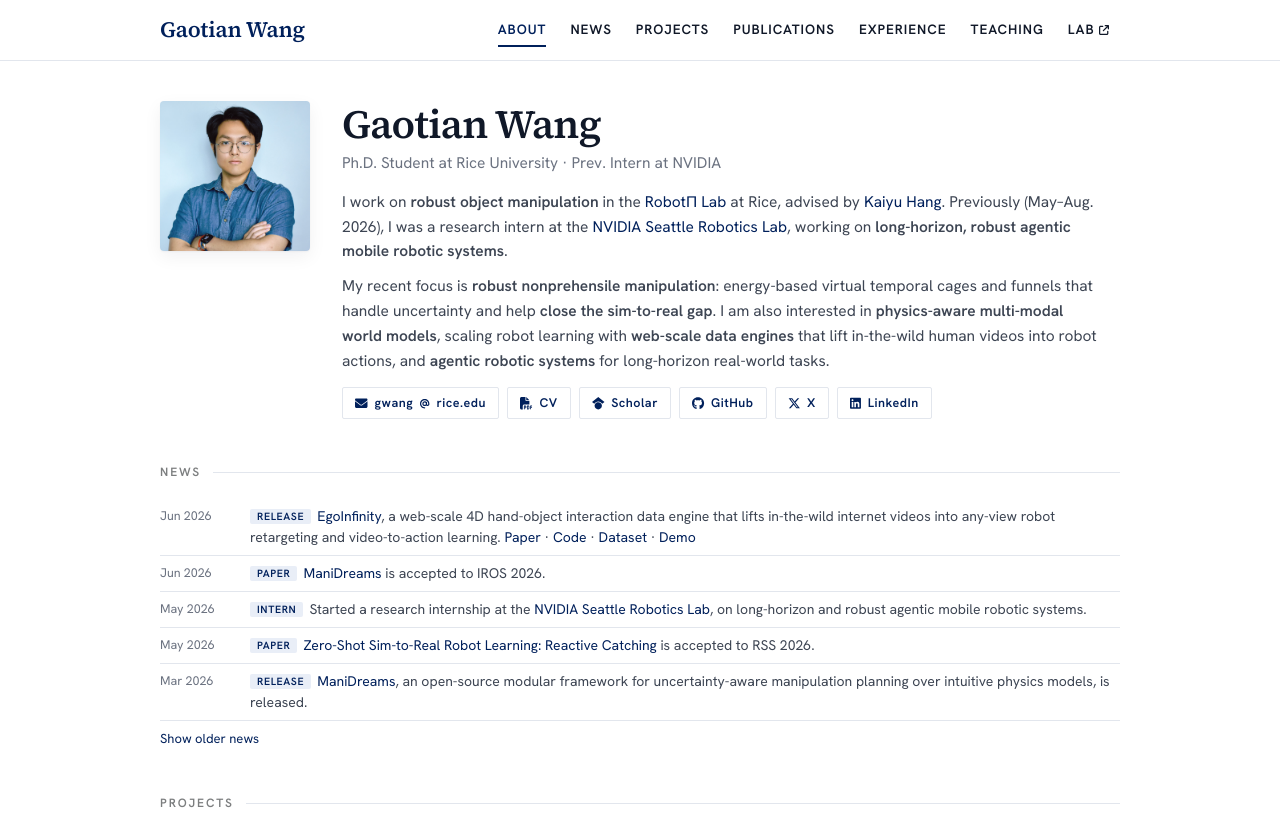
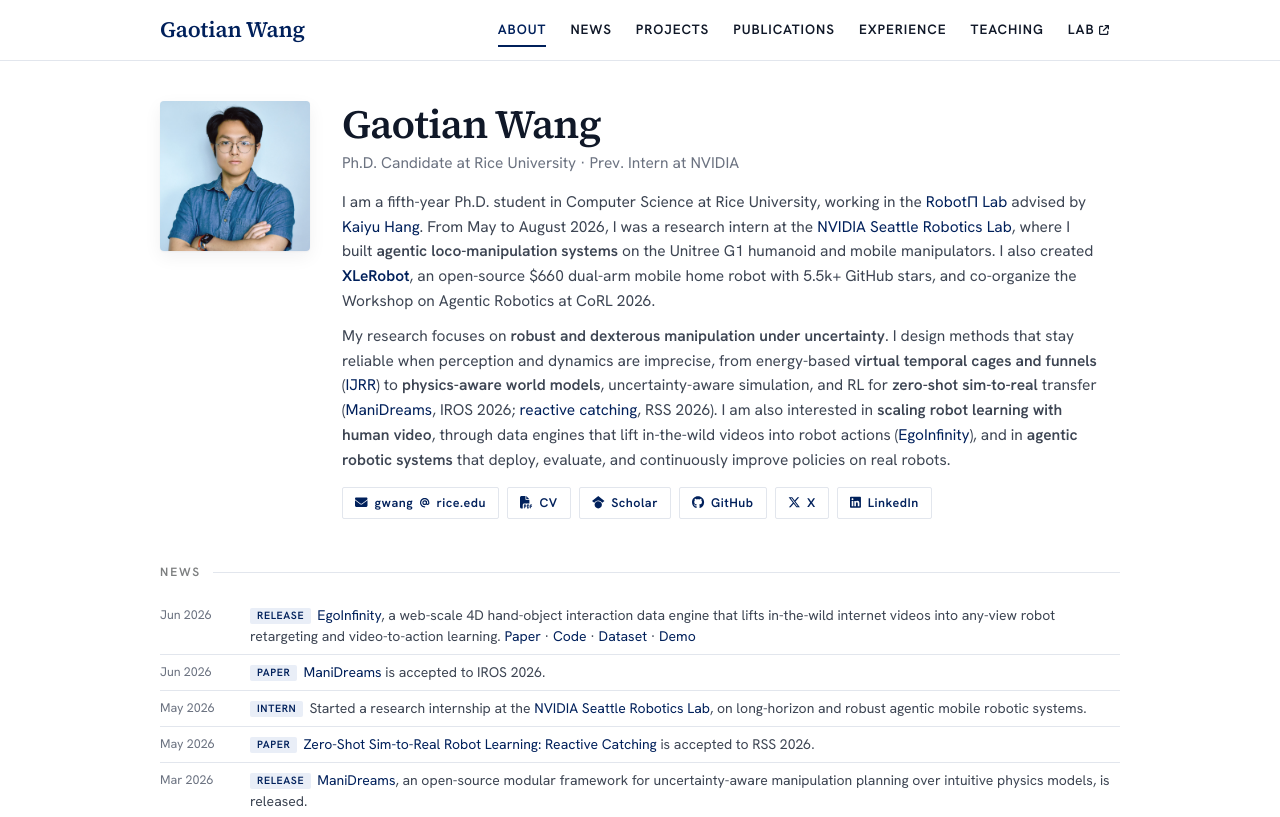
Before and after one commit to Vector-Wangel/vector-wangel.github.io, a plain HTML site: page index.html in a window 1280 px wide. Shown: the top 817 px of the page. Drawn offline with Linux system fonts and the light colour scheme; some icons are missing.

Commit message:
Update index.html

```diff
--- a/index.html
+++ b/index.html
@@ -162,9 +162,9 @@ footer{margin-top:40px;padding:24px 0 40px;border-top:1px solid var(--line);colo
   <img class="me" src="images/Gaotian_.jpg" alt="Gaotian Wang">
   <div>
     <h1>Gaotian Wang</h1>
-    <p class="sub">Ph.D. Student at Rice University &middot; Prev. Intern at NVIDIA</p>
-    <p>I work on <b>robust object manipulation</b> in the <a href="https://robotpilab.github.io/">Robot&Pi; Lab</a> at Rice, advised by <a href="https://hangkaiyu.github.io/">Kaiyu Hang</a>. Previously (May&ndash;Aug. 2026), I was a research intern at the <a href="https://research.nvidia.com/labs/srl/">NVIDIA Seattle Robotics Lab</a>, working on <b>long-horizon, robust agentic mobile robotic systems</b>.</p>
-    <p>My recent focus is <b>robust nonprehensile manipulation</b>: energy-based virtual temporal cages and funnels that handle uncertainty and help <b>close the sim-to-real gap</b>. I am also interested in <b>physics-aware multi-modal world models</b>, scaling robot learning with <b>web-scale data engines</b> that lift in-the-wild human videos into robot actions, and <b>agentic robotic systems</b> for long-horizon real-world tasks.</p>
+    <p class="sub">Ph.D. Candidate at Rice University &middot; Prev. Intern at NVIDIA</p>
+    <p>I am a fifth-year Ph.D. student in Computer Science at Rice University, working in the <a href="https://robotpilab.github.io/">Robot&Pi; Lab</a> advised by <a href="https://hangkaiyu.github.io/">Kaiyu Hang</a>. From May to August 2026, I was a research intern at the <a href="https://research.nvidia.com/labs/srl/">NVIDIA Seattle Robotics Lab</a>, where I built <b>agentic loco-manipulation systems</b> on the Unitree G1 humanoid and mobile manipulators. I also created <a href="https://github.com/Vector-Wangel/XLeRobot"><b>XLeRobot</b></a>, an open-source $660 dual-arm mobile home robot with 5.5k+ GitHub stars, and co-organize the Workshop on Agentic Robotics at CoRL 2026.</p>
+    <p>My research focuses on <b>robust and dexterous manipulation under uncertainty</b>. I design methods that stay reliable when perception and dynamics are imprecise, from energy-based <b>virtual temporal cages and funnels</b> (<a href="#wang_caging_2024">IJRR</a>) to <b>physics-aware world models</b>, uncertainty-aware simulation, and RL for <b>zero-shot sim-to-real</b> transfer (<a href="#wang_manidreams_2026">ManiDreams</a>, IROS 2026; <a href="#ren_catch_2026">reactive catching</a>, RSS 2026). I am also interested in <b>scaling robot learning with human video</b>, through data engines that lift in-the-wild videos into robot actions (<a href="#wang_egoinfinity_2026">EgoInfinity</a>), and in <b>agentic robotic systems</b> that deploy, evaluate, and continuously improve policies on real robots.</p>
     <div class="social">
       <a class="chip" href="mailto:gwang@rice.edu"><i class="fa fa-envelope"></i> gwang<i class="fa fa-at fa-xs"></i>rice.edu</a>
       <a class="chip" href="Gaotian_Wang_CV.pdf"><i class="fa fa-file-pdf"></i> CV</a>
```
